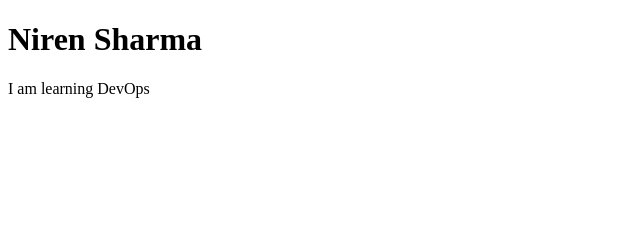
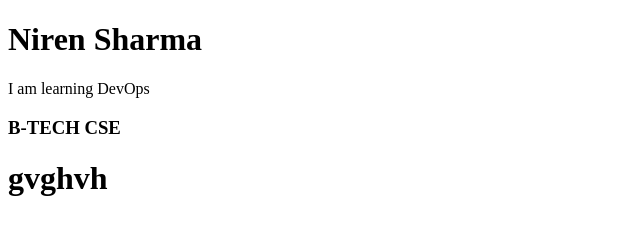
Before and after one commit to Niren-Sharma/Second, a plain HTML site: page index.html in a window 1280 px wide. Shown: the whole page, without its empty margins (0-640 px from the left). Drawn offline with Linux system fonts and the light colour scheme.

Commit message:
pushcommit

```diff
--- a/index.html
+++ b/index.html
@@ -8,5 +8,7 @@
 <body>
     <h1>Niren Sharma</h1>
 <p>I am learning DevOps</p>
+<h3>B-TECH CSE</h3>
+<h1>gvghvh</h1>
 </body>
 </html>
```
